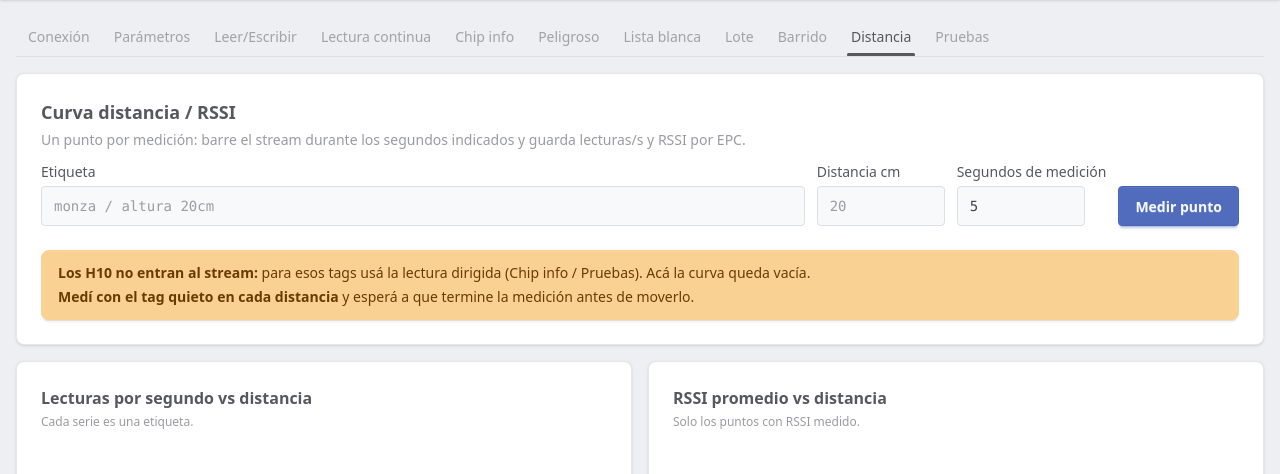
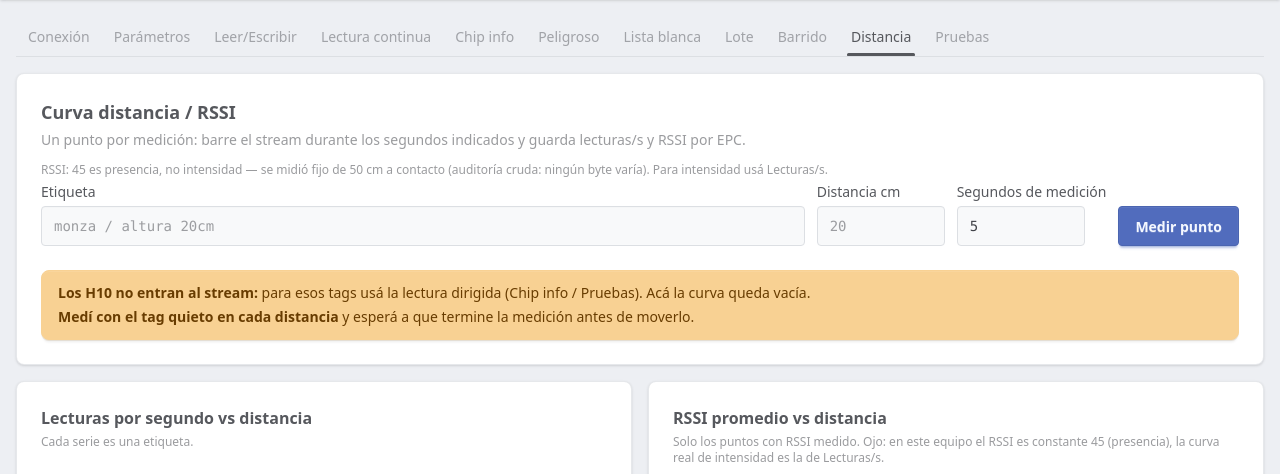
Before and after one commit to Jeanjo1310/RU5600-usb-app, a Flask app: page /distancia in a window 1280 px wide. Shown: the part 64-538 px from the top of the page. Run offline with Flask 3, Linux system fonts and the light colour scheme; data that the repository does not hold is empty; a map, chart or similar area stays blank; style sheets or scripts are compiled from the project's sources.

Commit message:
feat(web): chip marcado como candidato en barridos multitag + notas de RSSI (presencia, no intensidad)

```diff
--- a/web/app.py
+++ b/web/app.py
@@ -1770,14 +1770,21 @@ def _run(seconds, target=0, mode="answer"):
                     info = {"epc": key, "chip": "", "xl": "-",
                             "conf": "candidato",
                             "code": epc_d[6:14] if len(epc_d) >= 14 else ""}
-                    # TID solo para tags nuevos; si contesta frame viejo, un reintento
+                    # TID solo para tags nuevos; si contesta frame viejo, un reintento.
+                    # IMPORTANTE (Test B 2026-10-26): en un barrido con objetivo >1 el
+                    # TID se lee SIN Select y puede responder OTRO tag del campo — el
+                    # chip queda como "candidato". En el stream NO pasa: el TID viene en
+                    # el mismo registro del EPC (mismo tag), ahi es confiable.
                     for _attempt in range(2):
                         try:
                             tid = r.read_card(2, 0, 2, b"\x00" * 4, retries=2)
                             prefix = tid.hex().upper()[:8]
                             ent = TID_PREFIX_DB.get(prefix)
                             info["chip"] = ("%s %s" % (ent[0], ent[1])).strip() if isinstance(ent, tuple) and len(ent) >= 2 else prefix
-                            if isinstance(ent, tuple):
+                            if target > 1:
+                                info["chip"] = (info["chip"] or prefix) + " (candidato)"
+                                info["conf"] = "candidato (TID sin Select)"
+                            elif isinstance(ent, tuple):
                                 info["conf"] = "confirmado"
                             break
                         except Exception:  # noqa: BLE001
--- a/web/templates/activa.html
+++ b/web/templates/activa.html
@@ -20,7 +20,7 @@
   <div class="flex justify-end mb-1"><button class="btn btn-outline btn-sm" onclick="exportTable('#arows', 'lectura-continua')">Exportar</button></div>
   <div class="overflow-x-auto">
     <table class="table table-zebra w-full text-sm">
-      <thead class="text-xs uppercase opacity-70"><tr><th class="px-4 py-2">#</th><th class="px-4 py-2">EPC</th><th class="px-4 py-2">Crudo</th><th class="px-4 py-2">Chip</th><th class="px-4 py-2">Ant</th><th class="px-4 py-2">Veces</th><th class="px-4 py-2">RSSI</th><th class="px-4 py-2">Última vez</th></tr></thead>
+      <thead class="text-xs uppercase opacity-70"><tr><th class="px-4 py-2">#</th><th class="px-4 py-2">EPC</th><th class="px-4 py-2">Crudo</th><th class="px-4 py-2">Chip</th><th class="px-4 py-2">Ant</th><th class="px-4 py-2">Veces</th><th class="px-4 py-2" title="45 = presencia (valor fijo medido de 50 cm a contacto); no mide intensidad — para eso usá Veces/lecturas por segundo">RSSI</th><th class="px-4 py-2">Última vez</th></tr></thead>
       <tbody id="arows"></tbody>
     </table>
   </div>
--- a/web/templates/barrido.html
+++ b/web/templates/barrido.html
@@ -33,7 +33,7 @@
   <div class="flex justify-end px-2 pt-2"><button class="btn btn-outline btn-sm" onclick="exportTable('#rows', 'barrido')">Exportar</button></div>
   <table class="table table-zebra w-full text-sm" id="sweepTable">
     <thead class="text-xs uppercase opacity-70">
-      <tr><th class="px-4 py-2">#</th><th class="px-4 py-2">EPC</th><th class="px-4 py-2">Chip</th><th class="px-4 py-2">Código W34</th><th class="px-4 py-2">Excel</th><th class="px-4 py-2">Veces</th><th class="px-4 py-2">RSSI</th><th class="px-4 py-2">Estado</th></tr>
+      <tr><th class="px-4 py-2">#</th><th class="px-4 py-2">EPC</th><th class="px-4 py-2">Chip</th><th class="px-4 py-2">Código W34</th><th class="px-4 py-2">Excel</th><th class="px-4 py-2">Veces</th><th class="px-4 py-2" title="45 = presencia (valor fijo medido de 50 cm a contacto); no mide intensidad — para eso usá Veces/lecturas por segundo">RSSI</th><th class="px-4 py-2">Estado</th></tr>
     </thead>
     <tbody id="rows"></tbody>
   </table>
--- a/web/templates/base.html
+++ b/web/templates/base.html
@@ -76,6 +76,9 @@ thead.sticky {
 </dialog>
 <script>
 const STR = {
+  "RSSI: 45 es presencia, no intensidad — se midió fijo de 50 cm a contacto (auditoría cruda: ningún byte varía). Para intensidad usá Lecturas/s.": "RSSI: 45 means presence, not strength \u2014 measured fixed from 50 cm to contact (raw audit: no byte varies). Use Reads/second for strength.",
+  "Solo los puntos con RSSI medido. Ojo: en este equipo el RSSI es constante 45 (presencia), la curva real de intensidad es la de Lecturas/s.": "Only points with measured RSSI. Careful: on this reader RSSI is a constant 45 (presence); the real strength curve is Reads/second.",
+
   "búsqueda (scan()) · stream 3 s": "lookup (scan()) \u00b7 stream 3 s",
   "inventario (InventoryG2) · anticolión": "inventory (InventoryG2) \u00b7 anti-collision",
   "lectura activa (StartRead + poll) · callback": "active read (StartRead + poll) \u00b7 callback",
--- a/web/templates/distancia.html
+++ b/web/templates/distancia.html
@@ -4,6 +4,7 @@
 <div class="card bg-base-100 shadow-sm p-6 mb-4">
   <h2 class="text-lg font-semibold mb-1">Curva distancia / RSSI</h2>
   <p class="text-sm text-base-content/60 mb-3">Un punto por medición: barre el stream durante los segundos indicados y guarda lecturas/s y RSSI por EPC.</p>
+  <p class="text-xs text-base-content/60 mb-1">RSSI: 45 es presencia, no intensidad — se midió fijo de 50 cm a contacto (auditoría cruda: ningún byte varía). Para intensidad usá Lecturas/s.</p>
   <div class="flex flex-wrap items-end gap-3">
     <div class="grow min-w-56">
       <label class="block text-sm mb-1" for="dlabel">Etiqueta</label>
@@ -37,7 +38,7 @@
   </div>
   <div class="card bg-base-100 shadow-sm p-6">
     <h3 class="text-base font-semibold mb-1">RSSI promedio vs distancia</h3>
-    <p class="text-xs text-base-content/60 mb-2">Solo los puntos con RSSI medido.</p>
+    <p class="text-xs text-base-content/60 mb-2">Solo los puntos con RSSI medido. Ojo: en este equipo el RSSI es constante 45 (presencia), la curva real de intensidad es la de Lecturas/s.</p>
     <svg id="chartRssi" class="w-full" height="300" viewBox="0 0 520 300" role="img" aria-label="RSSI promedio contra distancia"></svg>
     <div id="legendRssi" class="flex flex-wrap gap-3 text-xs mt-2"></div>
   </div>
```
